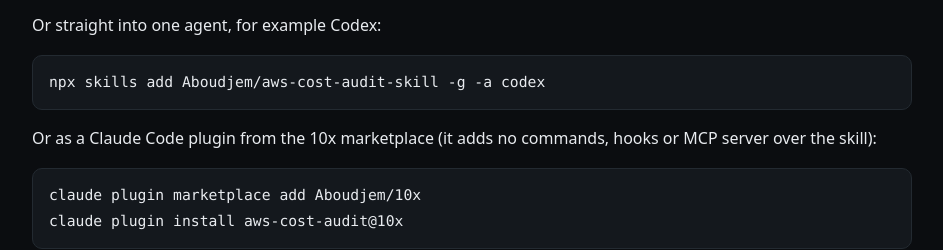
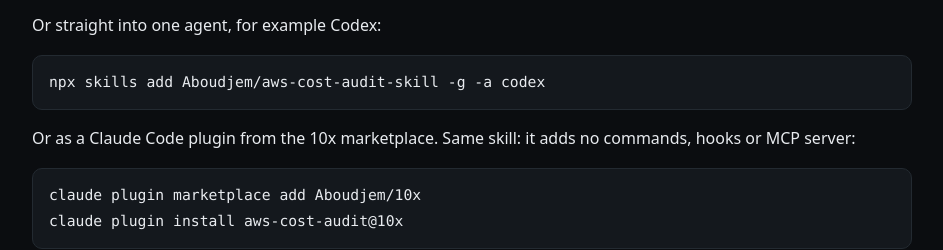
Before and after one commit to Aboudjem/aws-cost-audit-skill, a plain HTML site: page site/index.html in a window 1280 px wide. Shown: the part 1867-2117 px from the top of the page, without its empty margins (168-1111 px from the left). Drawn offline with Linux system fonts and the light colour scheme; files whose address does not match are found by name.

Commit message:
docs: Vercel skills CLI first in quickstart and editors, plugin labelled same skill

```diff
--- a/site/index.html
+++ b/site/index.html
@@ -87,7 +87,7 @@
       <p>It works in more than 70 agents (<a href="https://github.com/vercel-labs/skills#supported-agents">supported agents</a>). In a script, add <code>-a &lt;agent&gt;</code>, or it installs into every agent folder. See its <a href="https://skills.sh/aboudjem/aws-cost-audit-skill">skills.sh page</a>.</p>
       <p>Or straight into one agent, for example Codex:</p>
       <pre><code>npx skills add Aboudjem/aws-cost-audit-skill -g -a codex</code></pre>
-      <p>Or as a Claude Code plugin from the 10x marketplace (it adds no commands, hooks or MCP server over the skill):</p>
+      <p>Or as a Claude Code plugin from the 10x marketplace. Same skill: it adds no commands, hooks or MCP server:</p>
       <pre><code>claude plugin marketplace add Aboudjem/10x
 claude plugin install aws-cost-audit@10x</code></pre>
       <p>You need the AWS CLI configured with read access to the account you want to audit. <code>ReadOnlyAccess</code> is enough.</p>
```
Also changed, not shown: 7 other files.
